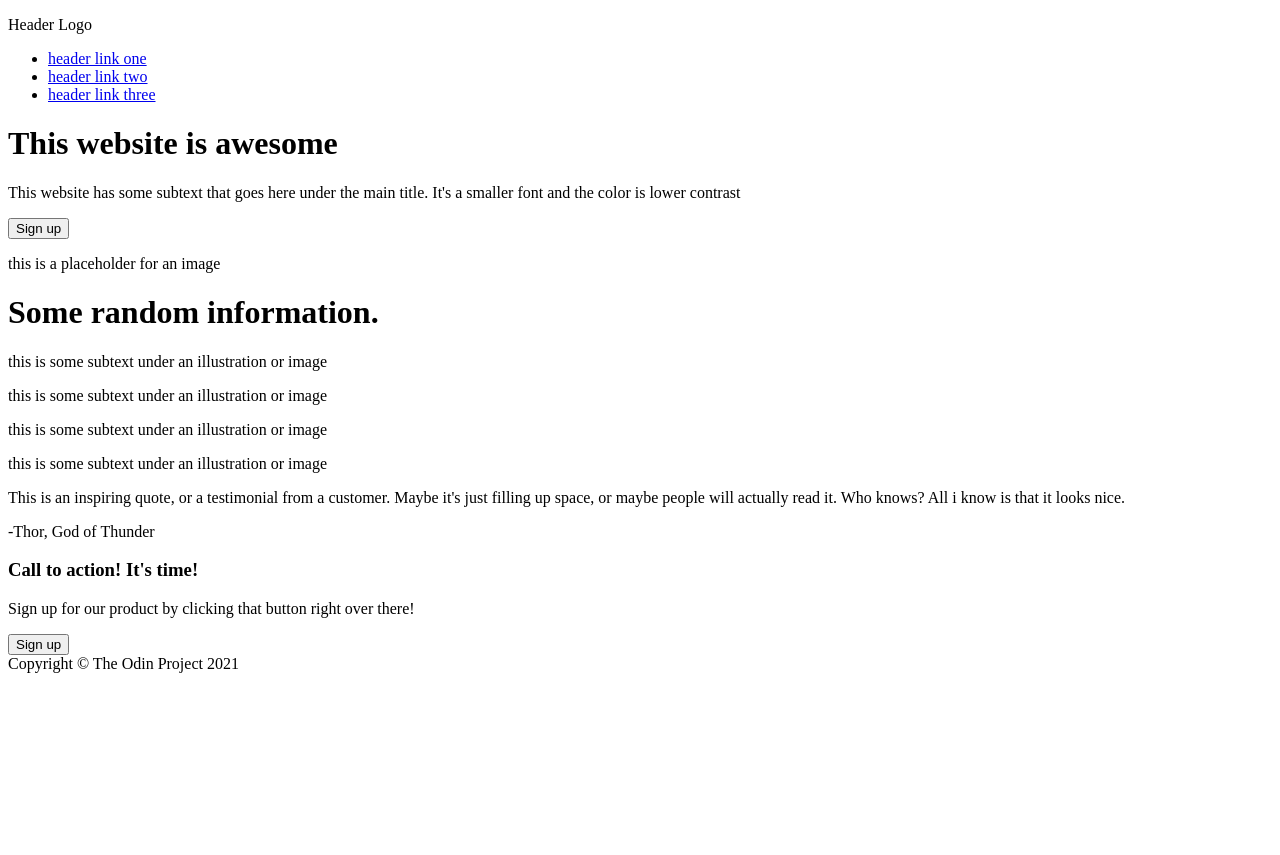
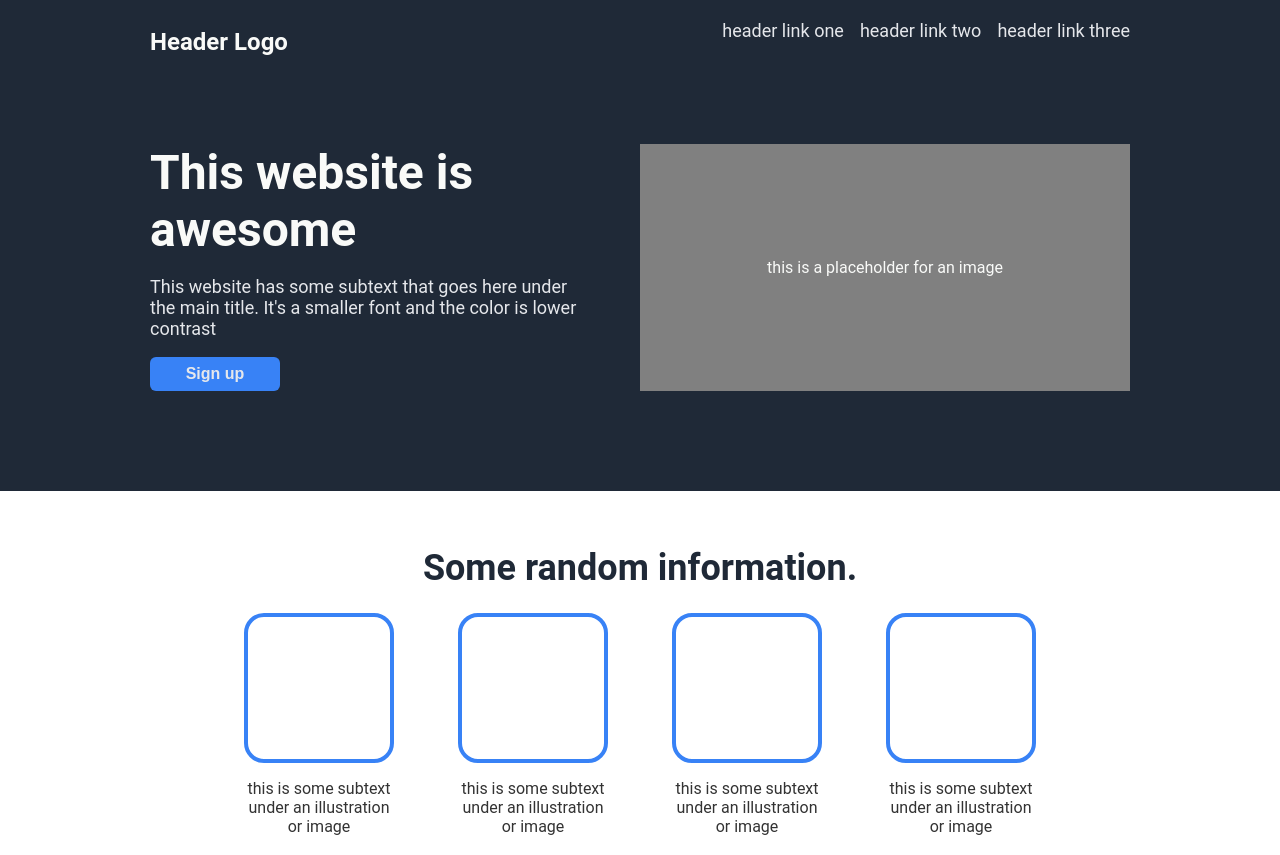
Before and after one commit to Floupy/landing-page, a plain HTML site: page index.html in a window 1280 px wide. Shown: the top 855 px of the page. Before the commit the page ends 800 px from the top, so only its background shows below. Drawn offline with Linux system fonts and the light colour scheme.

Commit message:
Completed landing page site

```diff
--- a/index.html
+++ b/index.html
@@ -6,25 +6,27 @@
           content="width=device-width, user-scalable=no, initial-scale=1.0, maximum-scale=1.0, minimum-scale=1.0">
     <meta http-equiv="X-UA-Compatible" content="ie=edge">
     <title>Landing Page</title>
+    <link rel="stylesheet" href="style.css">
 </head>
 <body>
+<div class="section1">
     <header class="header">
         <div class="headerLogo">
             <p>Header Logo</p>
         </div>
         <div>
-            <ul>
-                <li><a href="#">header link one</a></li>
-                <li><a href="#">header link two</a></li>
-                <li><a href="#">header link three</a></li>
+            <ul class="header-link-list">
+                <li><a href="#" class="header-links">header link one</a></li>
+                <li><a href="#" class="header-links">header link two</a></li>
+                <li><a href="#" class="header-links">header link three</a></li>
             </ul>
         </div>
     </header>
 
-    <div class="section1">
+        <div class="heroSection">
             <div class="section1-left-side">
-            <h1>This website is awesome</h1>
-            <p>This website has some subtext that goes here under the main title. It's a smaller font and the color is lower contrast</p>
+                <h1 class="heroMainText">This website is awesome</h1>
+                <p>This website has some subtext that goes here under the main title.  It's a smaller font and the color is lower contrast</p>
                 <button class="signup-button">Sign up</button>
             </div>
 
@@ -33,23 +35,25 @@
             </div>
         </div>
 
+</div>
+
     <div class="section2">
         <h1>Some random information.</h1>
-        <div>
-            <div>
-
+        <div class="illustrations-container">
+            <div class="illustrations-with-text">
+                <div class="illustration"></div>
                 <p>this is some subtext under an illustration or image</p>
             </div>
-            <div>
-
+            <div class="illustrations-with-text">
+                <div class="illustration"></div>
                 <p>this is some subtext under an illustration or image</p>
             </div>
-            <div>
-
+            <div class="illustrations-with-text">
+                <div class="illustration"></div>
                 <p>this is some subtext under an illustration or image</p>
             </div>
-            <div>
-
+            <div class="illustrations-with-text">
+                <div class="illustration"></div>
                 <p>this is some subtext under an illustration or image</p>
             </div>
         </div>
@@ -57,8 +61,8 @@
 
     <div class="section3">
         <div class="section3-container">
-            <p>This is an inspiring quote, or a testimonial from a customer. Maybe it's just filling up space, or maybe people will actually read it. Who knows? All i know is that it looks nice.</p>
-            <p>-Thor, God of Thunder</p>
+            <p class="section3-quote">This is an inspiring quote, or a testimonial from a customer. Maybe it's just filling up space, or maybe people will actually read it. Who knows? All i know is that it looks nice.</p>
+            <p class="section3-quote-author">-Thor, God of Thunder</p>
         </div>
     </div>
 
--- a/style.css
+++ b/style.css
@@ -1,3 +1,229 @@
 html {
     font-family: "Roboto", sans-serif;
 }
+
+body {
+    width: 100%;
+    padding: 0;
+    margin: 0;
+}
+
+.section1 {
+    background-color: #1F2937;
+    padding: 4px 150px;
+
+}
+
+.header {
+    color: #F9FaF8;
+    display: flex;
+    justify-content: space-between;
+}
+
+.headerLogo {
+    font-size: 24px;
+    font-weight: bold;
+    display: flex;
+    align-items: flex-start;
+}
+
+.header-link-list {
+    list-style: none;
+    display: flex;
+    justify-content: space-between;
+    gap: 16px;
+
+
+}
+.header-links {
+    text-decoration: none;
+    color: #E5E7EB;
+    font-size: 18px;
+
+
+}
+
+.heroSection {
+    margin-top: 64px;
+    margin-bottom: 96px;
+    display: flex;
+    justify-content: space-between;
+}
+
+.section1-left-side {
+    flex-flow: column wrap;
+    width: 45%;
+    color: #E5E7EB;
+    font-size: 18px;
+}
+
+.heroMainText {
+    color: #F9FAF8;
+    font-weight: bolder;
+    font-size: 48px;
+    margin: 0;
+    padding: 0;
+}
+
+.signup-button {
+
+    flex: 1 1 auto;
+    width: 130px;
+    box-sizing: border-box;
+    background-color: #3882F6;
+    border: none;
+    border-radius: 6px;
+    align-items: center;
+    justify-content: center;
+    color: #E5E7EB;
+    font-size: 16px;
+    font-weight: bold;
+    padding: 8px;
+
+}
+
+.placeholder-image-container {
+    display: flex;
+    align-items: center;
+    justify-content: center;
+    box-sizing: border-box;
+    background-color: gray;
+    color: #F9FaF8;
+    width: 50%;
+
+
+
+}
+
+.section2 {
+    display: flex;
+    margin-top: 32px;
+    flex-direction: column;
+    margin-bottom: 64px;
+}
+
+.section2 h1 {
+    display: flex;
+    align-items: center;
+    justify-content: center;
+    font-size: 36px;
+    font-weight: bolder;
+    color: #1F2937;
+}
+
+.illustrations-container {
+    display: flex;
+    flex-flow: row;
+    justify-content: center;
+    gap: 64px
+}
+
+.illustrations-with-text {
+    display: flex;
+    flex-flow: column wrap;
+    width: 150px;
+    justify-content: center;
+}
+.illustration {
+    display: flex;
+    justify-content: center;
+    box-sizing: border-box;
+    width: 150px;
+    height: 150px;
+    background-color: white;
+    border: solid #3882F6 4px;
+    border-radius: 20px;
+    align-items: center;
+
+}
+.illustrations-with-text p {
+    text-align: center;
+    color: #333333;
+}
+
+.section3 {
+    display: flex;
+    background-color: #E5E7EB;
+    justify-content: center;
+    align-items: center;
+    padding: 80px 200px;
+
+}
+
+.section3-container {
+    justify-content: center;
+    align-items: center;
+    padding: 32px 16px;
+}
+
+.section3-quote {
+    color: #1F2937;
+    font-size: 36px;
+    font-weight: 300;
+    font-style: italic;
+    margin: 0;
+}
+
+.section3-quote-author {
+    text-align: end;
+    font-weight: bolder;
+    font-size: 20px;
+    margin: 0;
+    padding-right: 32px;
+}
+
+.section4 {
+    display: flex;
+    padding: 80px 120px;
+}
+
+.section4-container {
+    display: flex;
+    background-color: #3882F6;
+    color: #F9FaF8;
+    width: 100%;
+    border: none;
+    border-radius: 8px;
+    padding: 48px 92px;
+}
+
+.section4-text {
+    width: 70%;
+}
+
+.section4-text h3 {
+    margin: 0;
+    font-weight: bold;
+    font-size: 20px;
+}
+
+.section4-text p {
+    margin: 0;
+    color: #E5E7EB;
+}
+
+.section4-right-side {
+    width: 30%;
+    display: flex;
+    justify-content: center;
+    align-items: center;
+}
+
+.section4-button {
+    background-color: #3882F6;
+    border: white solid 2px;
+    border-radius: 8px;
+    padding: 8px 32px;
+    color: #E5E7EB;
+    font-size: 16px;
+    font-weight: bold;
+}
+.footer {
+    height: 80px;
+    width: 100%;
+    background-color: #1F2937;
+    color: #E5E7EB;
+    display: flex;
+    justify-content: center;
+    align-items: center;
+}
```
Lines whose indentation alone changed are shown as unchanged.
